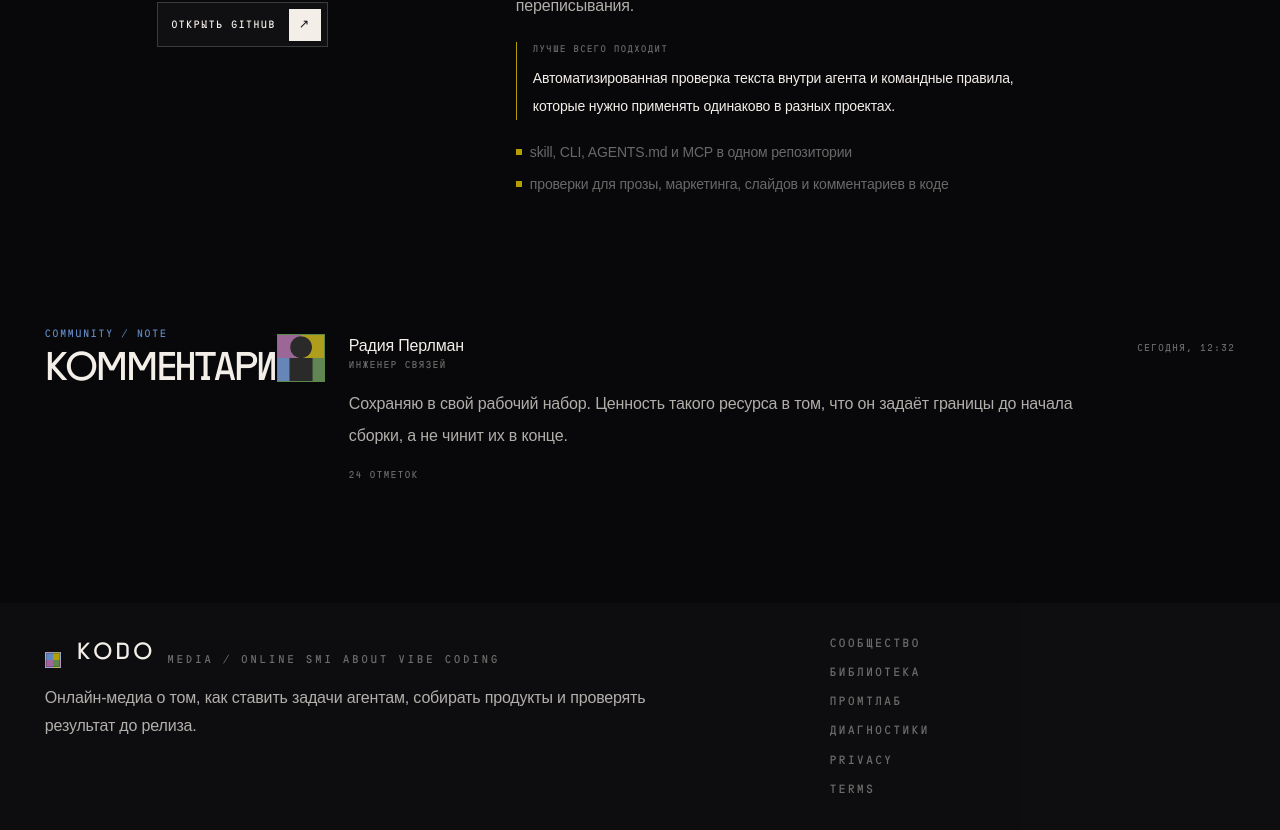
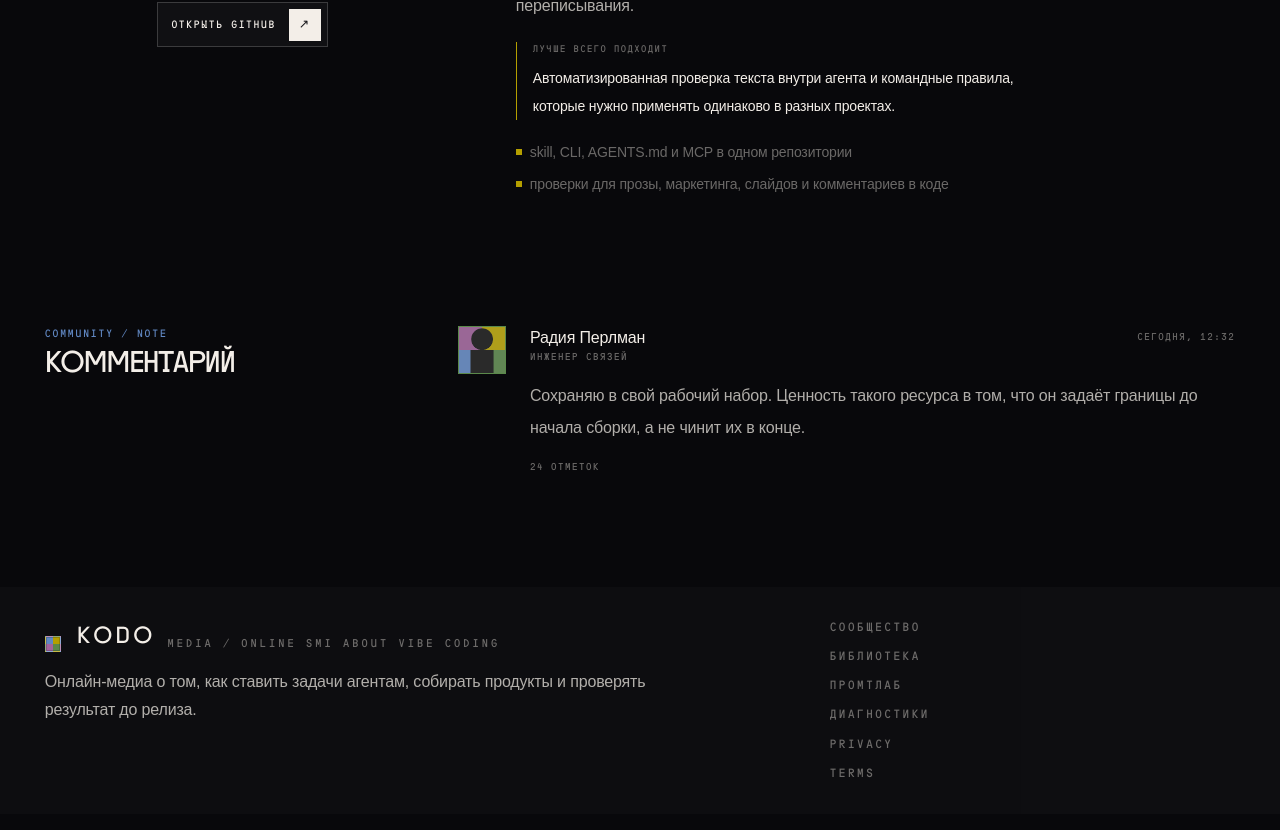
Before and after one commit to TemnovTema/kodo.media, a Next.js app: page /library/top-skills in a window 1280 px wide. Shown: the part 3127-3957 px from the top of the page. Built offline with nearby package versions, Linux system fonts and the light colour scheme; a web font is replaced by a local one.

Commit message:
Fix shared content comment layout

```diff
--- a/src/components/content-comment-section.tsx
+++ b/src/components/content-comment-section.tsx
@@ -22,24 +22,27 @@ export function ContentCommentSection({
   const usesArticleLayout = layout === "article";
 
   return (
-    <section>
+    <section aria-labelledby={`comment-heading-${kind}-${slug}`}>
       <div
         className={
           usesArticleLayout
-            ? "grid gap-7 sm:gap-10 md:grid-cols-[minmax(13rem,0.76fr)_minmax(0,1fr)] md:gap-14 lg:gap-20"
-            : "grid gap-7 xl:grid-cols-[12rem_minmax(0,1fr)] xl:gap-10"
+            ? "grid items-start gap-8 sm:gap-10 lg:grid-cols-[minmax(11rem,0.62fr)_minmax(0,1.38fr)] lg:gap-16 xl:gap-20"
+            : "grid items-start gap-8 sm:gap-10 xl:grid-cols-[minmax(11rem,0.62fr)_minmax(0,1.38fr)] xl:gap-16"
         }
       >
-        <div className="space-y-2">
+        <div className="min-w-0 space-y-2">
           <p className="font-mono text-[0.64rem] uppercase tracking-[0.18em] text-[var(--color-brand-blue)]">
             community / note
           </p>
-          <h2 className="text-balance text-[clamp(1.8rem,3vw,2.7rem)] leading-[0.96] tracking-[-0.055em] text-[var(--color-text)]">
+          <h2
+            id={`comment-heading-${kind}-${slug}`}
+            className="max-w-[13rem] text-[clamp(1.75rem,2.25vw,2.35rem)] leading-[0.96] tracking-[-0.05em] text-[var(--color-text)] [overflow-wrap:anywhere]"
+          >
             Комментарий
           </h2>
         </div>
 
-        <div className="space-y-6">
+        <div className="min-w-0 space-y-8">
           {comments.map((comment) => {
             const profile = getCommunityProfileBySlug(comment.authorSlug);
 
@@ -55,7 +58,7 @@ export function ContentCommentSection({
             return (
               <article
                 key={`${slug}-${profile.slug}`}
-                className="grid gap-4 py-2 sm:grid-cols-[3.25rem_minmax(0,1fr)] sm:gap-5"
+                className="grid min-w-0 grid-cols-[3rem_minmax(0,1fr)] items-start gap-4 sm:grid-cols-[3.25rem_minmax(0,1fr)] sm:gap-5"
               >
                 <Link
                   href={profileHref}
@@ -65,12 +68,12 @@ export function ContentCommentSection({
                   <ProfileAvatar profile={profile} className="h-12 w-12" sizes="48px" />
                 </Link>
 
-                <div className="space-y-4">
-                  <div className="flex flex-wrap items-baseline justify-between gap-x-4 gap-y-2">
-                    <div>
+                <div className="min-w-0 space-y-4">
+                  <div className="grid min-w-0 gap-x-4 gap-y-2 sm:grid-cols-[minmax(0,1fr)_auto] sm:items-start">
+                    <div className="min-w-0">
                       <Link
                         href={profileHref}
-                        className="text-sm leading-6 text-[var(--color-text)] transition-colors hover:text-[var(--color-brand-blue)] md:text-base"
+                        className="block w-fit text-sm leading-6 text-[var(--color-text)] transition-colors hover:text-[var(--color-brand-blue)] md:text-base"
                       >
                         {profile.name}
                       </Link>
@@ -78,7 +81,7 @@ export function ContentCommentSection({
                         {profile.role}
                       </p>
                     </div>
-                    <span className="font-mono text-[0.6rem] uppercase tracking-[0.16em] text-[var(--color-text-muted)]">
+                    <span className="font-mono text-[0.6rem] uppercase tracking-[0.16em] text-[var(--color-text-muted)] sm:pt-1 sm:text-right">
                       {comment.postedAt}
                     </span>
                   </div>
```
